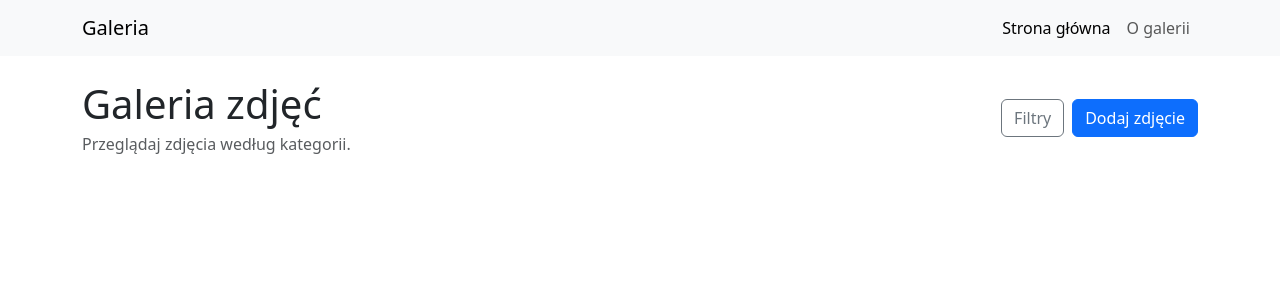
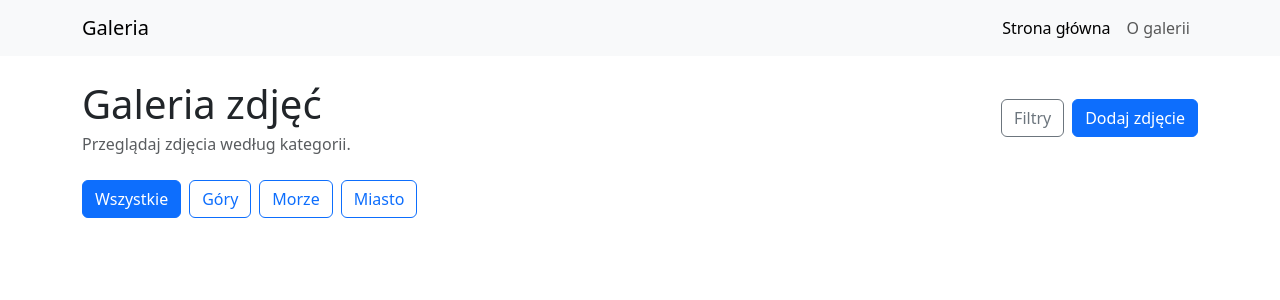
Before and after one commit to KacperZawada/inf04-web, a React (Vite) app in the folder zadania/mb05/: page / in a window 1280 px wide. Shown: the top 300 px of the page. Built offline with nearby package versions, Linux system fonts and the light colour scheme.

Commit message:
MB5: komponent CategoryBar

```diff
--- a/zadania/mb05/src/App.jsx
+++ b/zadania/mb05/src/App.jsx
@@ -1,5 +1,5 @@
 import Navbar from './components/Navbar'
-
+import CategoryBar from './components/CategoryBar'
 function App() {
   return (
     <>
@@ -35,6 +35,9 @@
           </div>
         </div>
       </header>
+      <main className="container">
+        <CategoryBar />
+      </main>
     </>
   )
 }
--- /dev/null
+++ b/zadania/mb05/src/components/CategoryBar.jsx
@@ -0,0 +1,23 @@
+function CategoryBar() {
+  return (
+    <div className="d-flex flex-wrap gap-2 mb-4">
+      <button className="btn btn-primary" type="button">
+        Wszystkie
+      </button>
+
+      <button className="btn btn-outline-primary" type="button">
+        Góry
+      </button>
+
+      <button className="btn btn-outline-primary" type="button">
+        Morze
+      </button>
+
+      <button className="btn btn-outline-primary" type="button">
+        Miasto
+      </button>
+    </div>
+  )
+}
+
+export default CategoryBar
```
